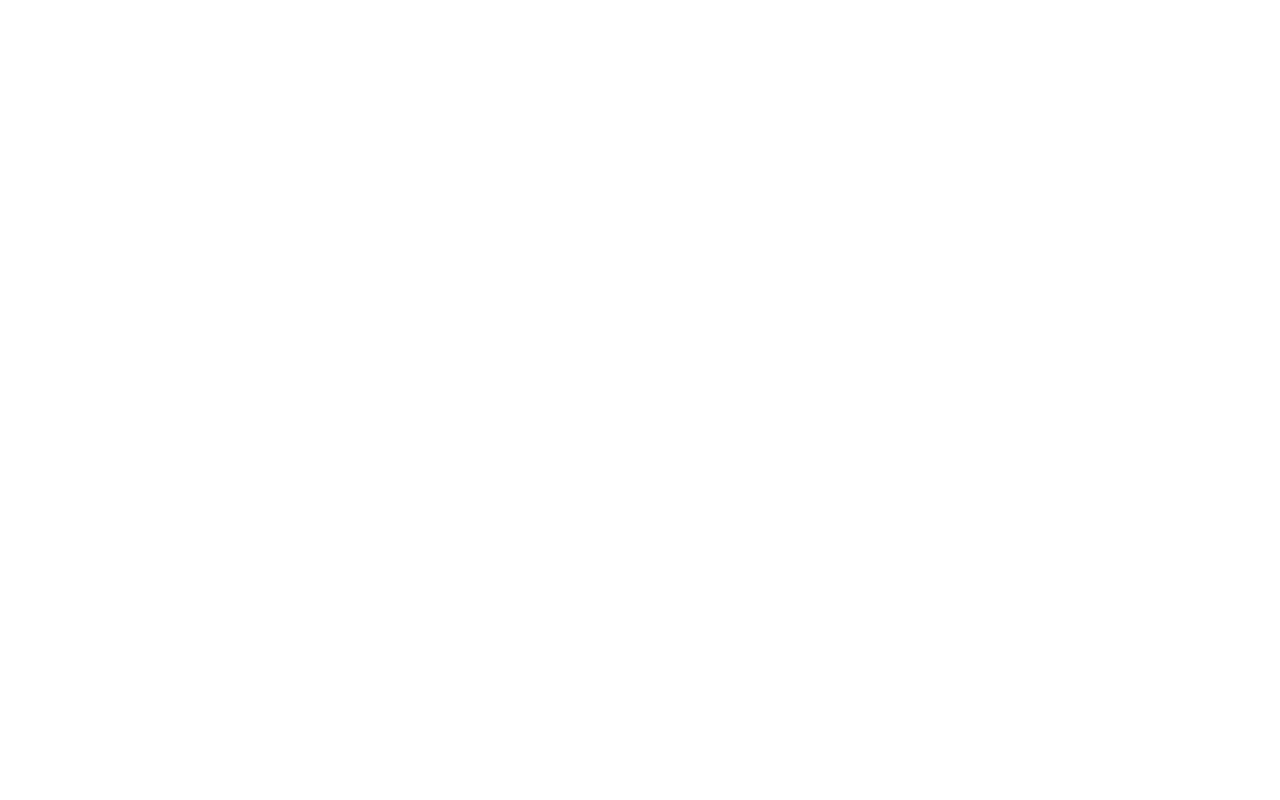
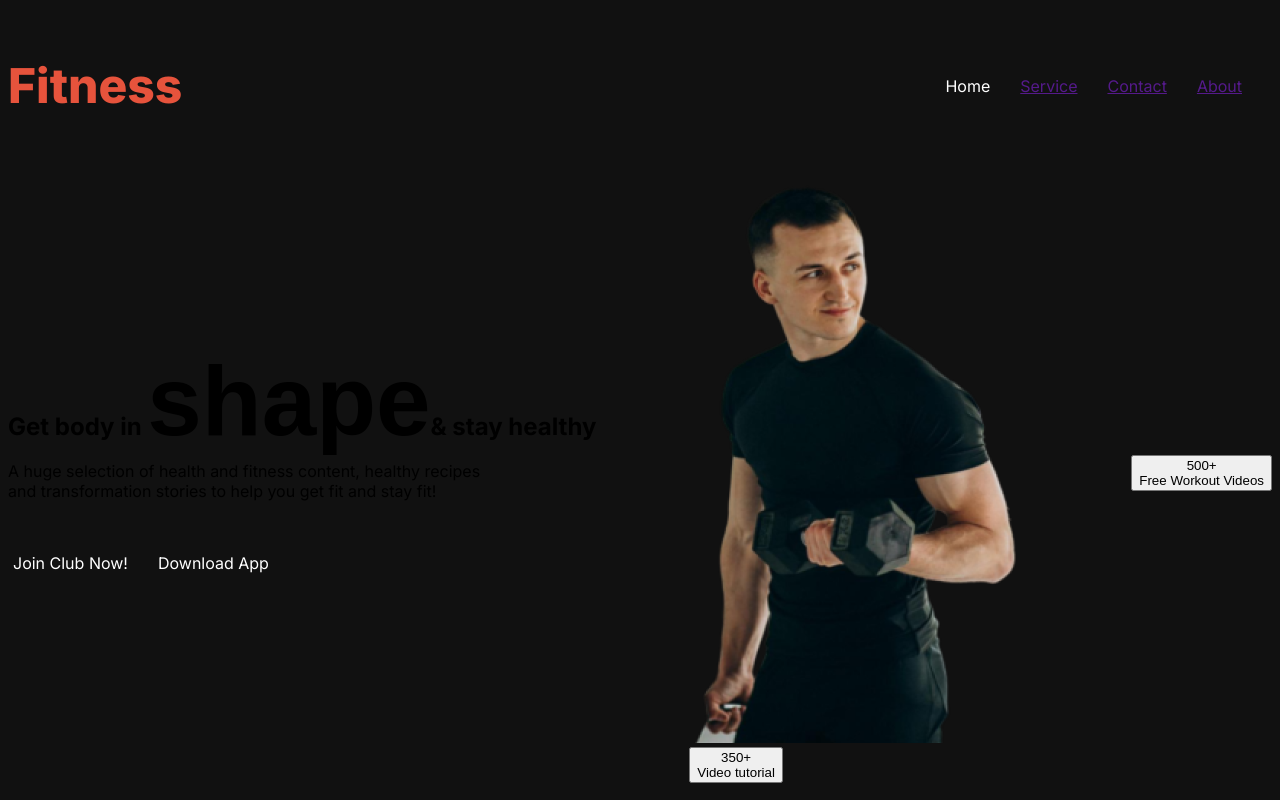
Before and after one commit to lighthubalif/assignment-02, a plain HTML site: page index.html in a window 1280 px wide. Drawn offline with Linux system fonts and the light colour scheme; a web font is replaced by a local one.

Commit message:
added all section

```diff
--- a/index.html
+++ b/index.html
@@ -5,10 +5,70 @@
     <meta name="viewport" content="width=device-width, initial-scale=1.0">
     <title>Gym fitness</title>
     <link rel="stylesheet" href="style/style.css">
+    <link rel="stylesheet" href="https://cdnjs.cloudflare.com/ajax/libs/font-awesome/6.6.0/css/all.min.css" integrity="sha512-Kc323vGBEqzTmouAECnVceyQqyqdsSiqLQISBL29aUW4U/M7pSPA/gEUZQqv1cwx4OnYxTxve5UMg5GT6L4JJg==" crossorigin="anonymous" referrerpolicy="no-referrer" />
+    <meta name="viewport" content="width=device-width,initial-scale=1.0">
 
 </head>
-<body>
+<body class="inter-font-sans">
     <header>
+<nav class="navbar display-flex">
+<input type="checkbox" id="check" name="  " value="">
+<label for="check" id="checkbtn"><i class="fa-solid fa-bars fa-xl"></i></label>
+<h3 class="brand">Fitness</h3>
+<ul class="nav link display-flex full-redious">
+    <li class="nav-item font-redious home-center"><a href="" class="nav-link text-gray">Home</a></li>
+<li class="nav-item"><a href="" class="nav-link-gray">Service</a></li>
+<li class="nav-item"><a href="" class="nav-link-gray">Contact</a></li>
+<li class="nav-item"><a href="" class="nav-link-gray">About</a></li>
+
+
+
+</ul>
+</nav>
+<section class="display-flex navbar">
+    <div class="healthy">
+        <h1 class="height">Get body in <span class="italic">shape</span>& stay healthy</h1>
+<p class="paragraph">A huge selection of health and fitness content, healthy recipes <br> and transformation stories to help you get fit and stay fit!</p>
+<br>
+<ul class="ul-class nav-link display-flex">
+<li class="nav-item"><a href="" class="nav-link text-gray redious-one">Join Club Now!</a></li>
+<li class="nav-item"><a href="" class="nav-link text-gray redious-one">Download App</a></li>
+</ul>
+    </div>
+
+<div class="ex-badge">
+    <img class="bannar-img" src="B10A2-versatile-ui-main/images/Images 2.png" alt="">
+    <div class="box">
+        <button class="btn-primary">
+            <span id="video-tutorial-number">
+                350+
+
+            </span>
+            <br>
+            <span id="vedio-tutorial">
+                Video tutorial
+
+            </span>
+            <div class="ball">
+
+            </div>
+        </button>
+    </div>
+</div>
+<div class="box-one">
+    <button class="btn-primary">
+        <span id="video-tutorial-number2">
+            500+
+
+        </span>
+        <br>
+        <span id="video-tutorial2">
+            Free Workout Videos
+        </span>
+    </button>
+</div>
+</div>
+</section>
 
     </header>
     <main>
--- a/style/style.css
+++ b/style/style.css
@@ -0,0 +1,93 @@
+@import url('https://fonts.googleapis.com/css2?family=Inter:wght@100..900&display=swap');
+@import url('https://fonts.cdnfonts.com/css/miama');
+
+.inter-font-sans{
+  font-family: "Inter", sans-serif;
+  font-optical-sizing: auto;
+  font-weight: 400;
+  font-style: normal;
+  font-variation-settings: "slnt" 0;
+}
+:root{
+    --primary-background:#222222;
+    --btn-primary:rgb(230,83,60);
+    --Inter: "Inter",san-serif;
+    --miami:'Miama', sans-serif;
+}
+.italic{
+    font-family: var(--miami,san-serif);
+    font-size: 98px;
+    font-weight: 880;
+    line-height: .5;
+    font-size: italic;
+}
+.inter-font-sans{
+background-color: rgb(17,17,17);
+}
+.display-flex{
+    display: flex;
+}
+.text-gray{
+    color: rgb(255, 255, 255);
+}
+.navbar{
+    justify-content: space-between;
+    align-items: center;
+}
+.full-radious{
+    width: 465px;
+    height: 46px;
+    display: flex;
+    flex-direction: row;
+    justify-content: flex-start;
+    align-items: center;
+    padding: 4px;
+    border: 1px solid rgba(255, 255, 255, 0.1);
+    border-radius: 39px;
+    justify-content: space-between;
+    align-items: center;
+}
+.font-radious{
+    width: 92px;
+    height: 38px;
+    text-align: center;
+    background: rgb(230, 83, 60);
+    border-radius: 39px;
+    align-items: center;
+    justify-content: center;
+}
+.home-center{
+    display: flex;
+    flex-direction: row;
+    justify-content: center;
+    align-items: center;
+}
+.brand{
+    font-weight: 800;
+    font-size: 3rem;
+    color: rgb(230, 83, 60);
+}
+.nav-item{
+    list-style: none;
+    margin-right: 30px;
+}
+.nav-link{
+    text-decoration: none;
+    font-weight: 400;
+
+}
+.navbae, .bannar{
+    max-width: 1440px;
+    margin: 0 auto;
+}
+.ul-class{
+    margin-left: -35px;
+}
+#checkbtn{
+    font-size: 25px;
+    color: white;
+    display: none;
+}
+#check{
+    display: none;
+}
```
